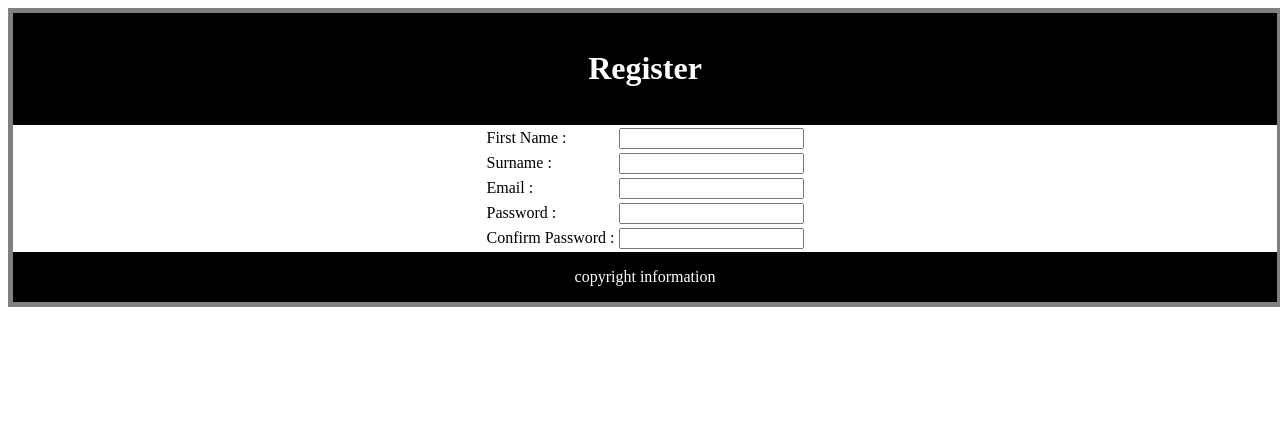
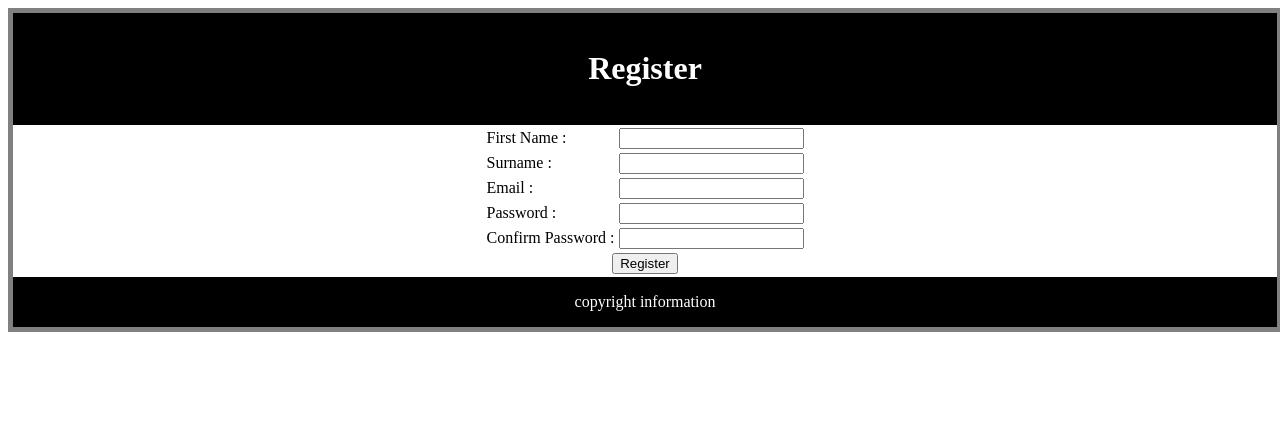
Before and after one commit to SDS-WOC/Readers-Forum, a PHP site: page /register.php in a window 1280 px wide. Shown: the top 425 px of the page. Run offline with PHP 8.4, Linux system fonts and the light colour scheme.

Commit message:
format change

```diff
--- a/register.php
+++ b/register.php
@@ -40,6 +40,9 @@
         <tr>
           <td>Confirm Password :
           <td><input type="password" name="password_2">
+        <tr>
+          <td colspan="2" align=center>
+            <button type="submit" name="register">Register</button>
         </table>
     <footer><center>copyright information</center>
     </footer>
```
